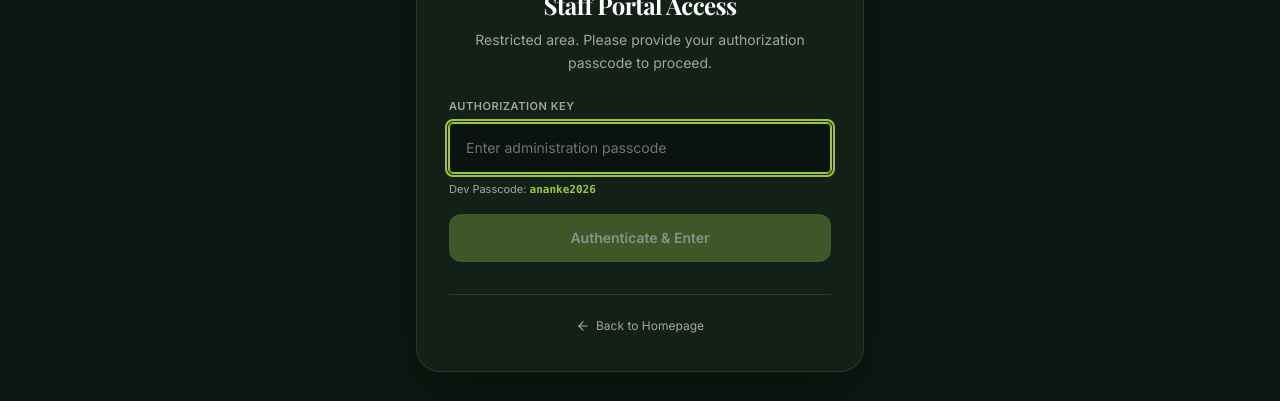
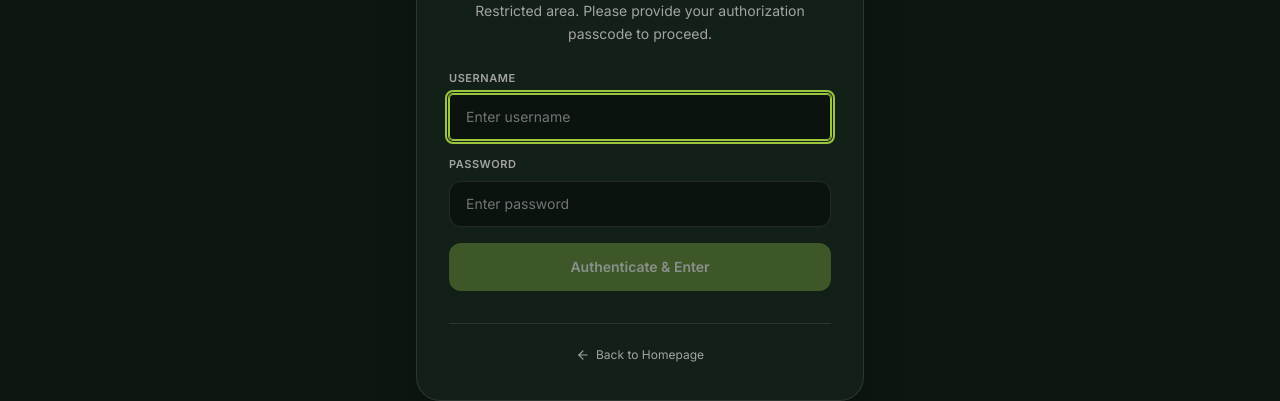
Before and after one commit to raveenn10-bit/Ananke-Laundry-Service, a Next.js app: page /admin/zoho in a window 1280 px wide. Shown: the part 274-675 px from the top of the page. Built offline with nearby package versions, Linux system fonts and the light colour scheme; no server answers.

Commit message:
feat(admin): support username/password login and hide passcode hint

```diff
--- a/src/app/admin/zoho/page.tsx
+++ b/src/app/admin/zoho/page.tsx
@@ -22,7 +22,8 @@ import ZohoOrderCenter from '@/components/admin/ZohoOrderCenter';
 
 export default function ZohoAdminDashboard() {
   const [isAuthenticated, setIsAuthenticated] = useState<boolean | null>(null);
-  const [passcodeInput, setPasscodeInput] = useState('');
+  const [usernameInput, setUsernameInput] = useState('');
+  const [passwordInput, setPasswordInput] = useState('');
   const [authError, setAuthError] = useState<string | null>(null);
 
   const [activeTab, setActiveTab] = useState<'orders' | 'sync'>('orders');
@@ -98,7 +99,11 @@ export default function ZohoAdminDashboard() {
       const res = await fetch('/api/admin/auth', {
         method: 'POST',
         headers: { 'Content-Type': 'application/json' },
-        body: JSON.stringify({ key: passcodeInput.trim() }),
+        body: JSON.stringify({
+          username: usernameInput.trim(),
+          password: passwordInput.trim(),
+          key: passwordInput.trim(),
+        }),
       });
 
       const data = await res.json();
@@ -106,9 +111,9 @@ export default function ZohoAdminDashboard() {
         throw new Error(data.message || 'Access denied. Please check your credentials.');
       }
 
-      setAdminKey(passcodeInput.trim());
+      setAdminKey(passwordInput.trim());
       setIsAuthenticated(true);
-      await fetchData(passcodeInput.trim());
+      await fetchData(passwordInput.trim());
     } catch (err: any) {
       setAuthError(err.message || 'Access denied.');
     } finally {
@@ -128,7 +133,8 @@ export default function ZohoAdminDashboard() {
       console.error('Logout error:', err);
     }
     setAdminKey('');
-    setPasscodeInput('');
+    setUsernameInput('');
+    setPasswordInput('');
     setIsAuthenticated(false);
     setStatusData(null);
     setEnquiries([]);
@@ -229,35 +235,39 @@ export default function ZohoAdminDashboard() {
           <form onSubmit={handleLogin} className="space-y-4 text-left">
             <div>
               <label className="block text-[11px] font-semibold text-gray-400 uppercase tracking-wider mb-2">
-                Authorization Key
+                Username
+              </label>
+              <input
+                type="text"
+                value={usernameInput}
+                onChange={(e) => setUsernameInput(e.target.value)}
+                placeholder="Enter username"
+                className="w-full px-4 py-3 rounded-xl bg-black/40 border border-white/10 text-white placeholder-gray-500 text-sm focus:outline-none focus:border-accent focus:ring-1 focus:ring-accent transition-all"
+                autoFocus
+                autoComplete="username"
+                required
+              />
+            </div>
+
+            <div>
+              <label className="block text-[11px] font-semibold text-gray-400 uppercase tracking-wider mb-2">
+                Password
               </label>
               <input
                 type="password"
-                value={passcodeInput}
-                onChange={(e) => setPasscodeInput(e.target.value)}
-                placeholder="Enter administration passcode"
-                className="w-full px-4 py-3.5 rounded-xl bg-black/40 border border-white/10 text-white placeholder-gray-500 text-sm focus:outline-none focus:border-accent focus:ring-1 focus:ring-accent transition-all"
-                autoFocus
+                value={passwordInput}
+                onChange={(e) => setPasswordInput(e.target.value)}
+                placeholder="Enter password"
+                className="w-full px-4 py-3 rounded-xl bg-black/40 border border-white/10 text-white placeholder-gray-500 text-sm focus:outline-none focus:border-accent focus:ring-1 focus:ring-accent transition-all"
+                autoComplete="current-password"
                 required
               />
-              <div className="flex items-center justify-between mt-2">
-                <span className="text-[11px] text-gray-400">
-                  Dev Passcode:{' '}
-                  <button
-                    type="button"
-                    onClick={() => setPasscodeInput('ananke2026')}
-                    className="text-accent hover:underline font-mono font-bold cursor-pointer"
-                  >
-                    ananke2026
-                  </button>
-                </span>
-              </div>
             </div>
 
             <button
               type="submit"
-              disabled={isLoading || !passcodeInput.trim()}
-              className="w-full py-3.5 px-4 rounded-xl bg-olive hover:bg-accent text-white hover:text-dark font-semibold text-sm transition-all shadow-md disabled:opacity-50 disabled:cursor-not-allowed flex items-center justify-center gap-2 cursor-pointer"
+              disabled={isLoading || !usernameInput.trim() || !passwordInput.trim()}
+              className="w-full py-3.5 px-4 rounded-xl bg-olive hover:bg-accent text-white hover:text-dark font-semibold text-sm transition-all shadow-md disabled:opacity-50 disabled:cursor-not-allowed flex items-center justify-center gap-2 cursor-pointer mt-2"
             >
               {isLoading ? (
                 <>
--- a/src/app/api/admin/auth/route.ts
+++ b/src/app/api/admin/auth/route.ts
@@ -43,20 +43,29 @@ export async function POST(req: NextRequest) {
 
   try {
     const body = await req.json().catch(() => ({}));
-    const key = (body.key || '').trim();
+    const username = (body.username || '').trim();
+    const password = (body.password || body.key || '').trim();
 
-    if (!key) {
+    if (!password) {
       return NextResponse.json(
-        { success: false, message: 'Passcode is required.' },
+        { success: false, message: 'Username and password are required.' },
         { status: 400 }
       );
     }
 
-    const isValid = validateAdminPasscode(key);
+    // If username is provided, enforce username === 'admin'
+    if (username && username.toLowerCase() !== 'admin') {
+      return NextResponse.json(
+        { success: false, message: 'Invalid username or password.' },
+        { status: 401 }
+      );
+    }
+
+    const isValid = validateAdminPasscode(password);
 
     if (!isValid) {
       return NextResponse.json(
-        { success: false, message: 'Invalid administration key.' },
+        { success: false, message: 'Invalid username or password.' },
         { status: 401 }
       );
     }
```
